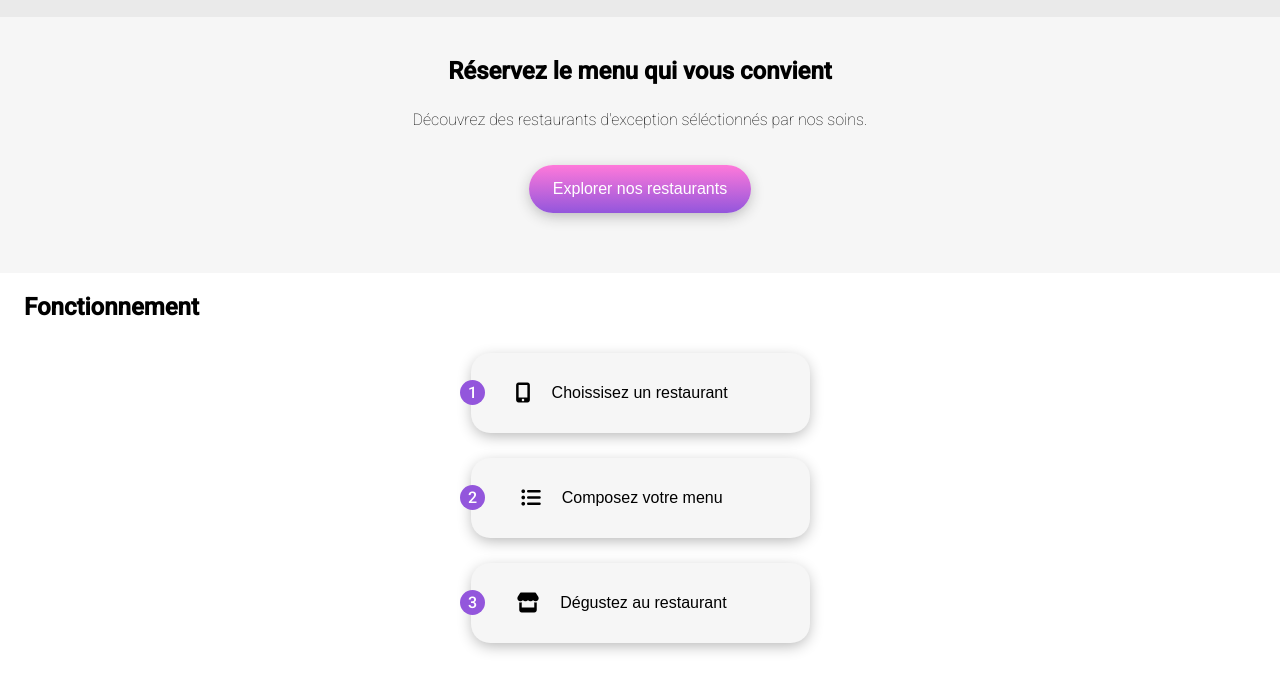
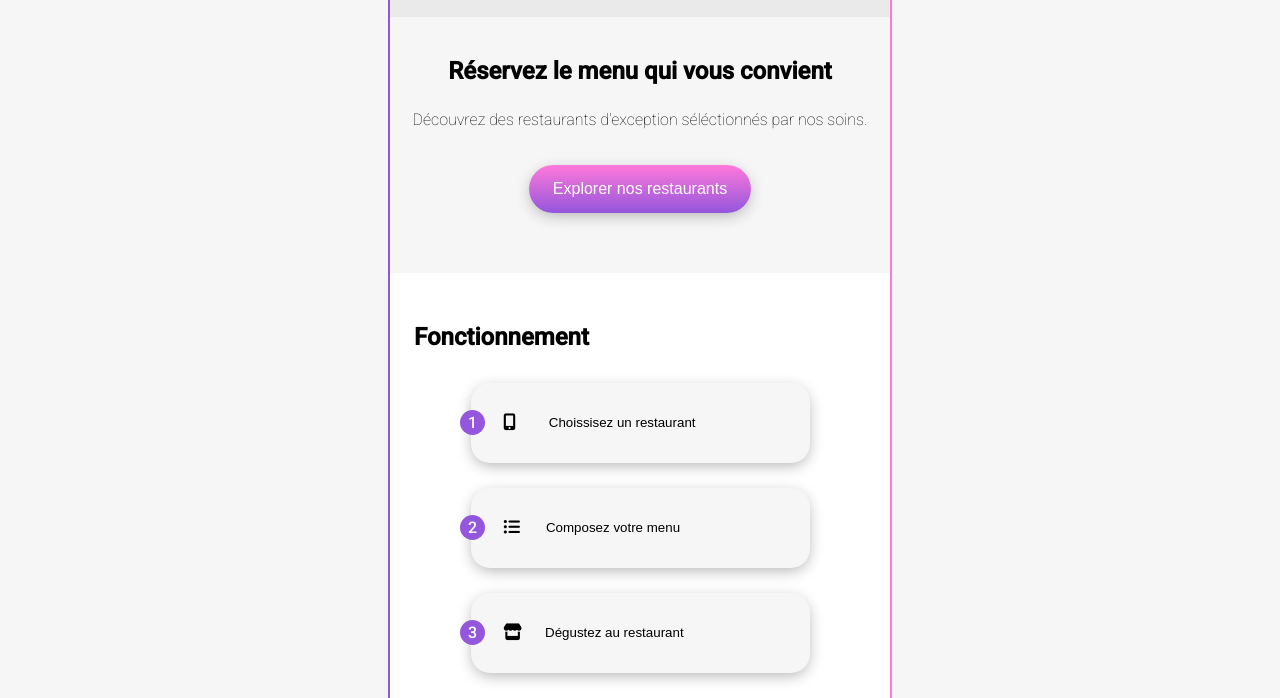
Before and after one commit to athanael/AthanaelGerard_3_07052021, a website: page index.html in a window 1280 px wide. Shown: the part 131-829 px from the top of the page. Before the commit the page ends 800 px from the top, so only its background shows below. Drawn offline with Linux system fonts and the light colour scheme.

Commit message:
w3c ok for fonctionnement part

```diff
--- a/index.html
+++ b/index.html
@@ -35,7 +35,7 @@
                         1
                     </div>
                     <button class="button" onclick="window.location.href='#'">
-                        <i class="fas fa-mobile-alt fa-lg"></i>Choissisez un restaurant
+                        <i class="fas fa-mobile-alt fa-lg"></i><span>Choissisez un restaurant</span>
                     </button>
                 </div>
                 <div class="fonctionnement__button">
@@ -51,7 +51,7 @@
                         3
                     </div>
                     <button class="button" onclick="window.location.href='#'">
-                        <i class="fas fa-store fa-lg"></i>Dégustez au restaurant
+                        <i class="fas fa-store fa-lg"></i><span id="thirdspan">Dégustez au restaurant</span>
                     </button>
                 </div>
             </div>
--- a/sass/base/_reset.scss
+++ b/sass/base/_reset.scss
@@ -1,4 +1,16 @@
+@import "../utils/variables";
+
 body {
   margin: 0;
+  max-width: 500px;
+  margin: auto;
   font-family: "Roboto", Arial, Helvetica, sans-serif;
+  background-color: $softgrey;
 }
+
+@media (min-width: 500px) {
+  body {
+    border-left: 2px solid $primary-color;
+    border-right: 2px solid $secondary-color;
+  }
+}
--- a/sass/pages/_index.scss
+++ b/sass/pages/_index.scss
@@ -95,14 +95,19 @@
       margin-left: 11px;
       box-shadow: 0 4px 15px -2px #afafaf;
       background-color: $softgrey;
-      @include flexdisplay(center, center);
+      @include flexdisplay(flex-start, center);
       i {
-        margin-left: 10%;
+        margin-left: 8%;
         margin-right: 8%;
       }
-      padding-right: 20%;
-      font-weight: 500;
-      font-size: 1rem;
+      span {
+        margin-left: 7px;
+      }
+      #thirdspan {
+        margin-left: -3px;
+      }
     }
   }
+  background-color: #fff;
+  padding-top: 30px;
 }
```
Also changed, not shown: css/style.css, 1 other file.
